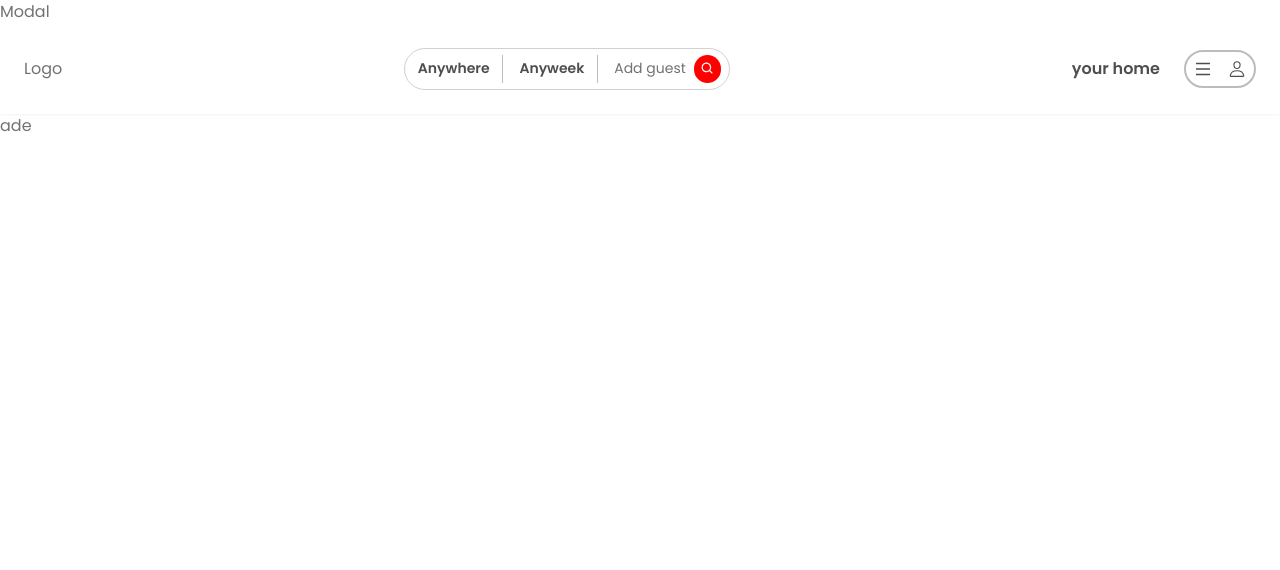
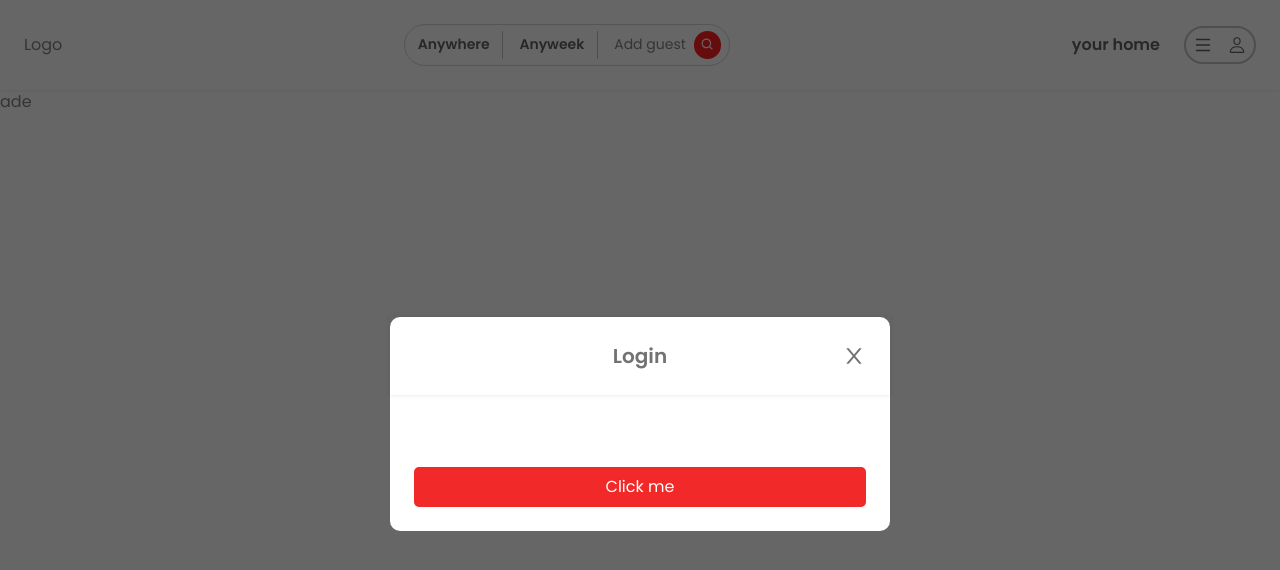
Before and after one commit to Ezeh20/listing, a Next.js app: page / in a window 1280 px wide. Shown: the top 570 px of the page. Built offline with nearby package versions, Linux system fonts and the light colour scheme.

Commit message:
btn component

```diff
--- /dev/null
+++ b/app/Components/Button/Button.module.scss
@@ -0,0 +1,28 @@
+.btn {
+    display: flex;
+    align-items: center;
+    justify-content: center;
+    width: 100%;
+    border-radius: 10px;
+}
+
+.outline {
+    background: transparent;
+    border: 1px solid #888;
+    color: #222;
+    font-weight: 500;
+}
+
+.noOutline {
+    background: rgb(241, 41, 41);
+    color: #fff;
+}
+
+.small {
+    padding: .5rem;
+    border-radius: 5px;
+}
+
+.normal {
+    padding: 1rem;
+}
--- /dev/null
+++ b/app/Components/Button/Button.tsx
@@ -0,0 +1,32 @@
+import React from "react";
+import styles from "./Button.module.scss";
+import { IconType } from "react-icons";
+
+interface ButtonProps {
+  label: string;
+  onClick: (e: React.MouseEvent<HTMLButtonElement>) => void;
+  disabled?: boolean;
+  outline?: boolean;
+  icon?: IconType;
+  small?: boolean;
+}
+const Button: React.FC<ButtonProps> = ({
+  label,
+  onClick,
+  outline,
+  icon: Icon,
+  small,
+}) => {
+
+  return (
+    <button className={`${styles.btn}
+    ${small ? `${styles.small}`:`${styles.normal}`}
+    ${outline ? `${styles.outline}` : `${styles.noOutline}`}
+    `}>
+      {Icon && <Icon />}
+      <span>{label}</span>
+    </button>
+  );
+};
+
+export default Button;
--- a/app/Components/Modal/Modal.module.scss
+++ b/app/Components/Modal/Modal.module.scss
@@ -0,0 +1,93 @@
+.modal {
+    display: flex;
+    justify-content: center;
+    align-items: center;
+    overflow-x: hidden;
+    overflow-y: auto;
+    background: #131313a5;
+    position: fixed;
+    inset: 0;
+    z-index: 50;
+
+    .modalContainer {
+        position: relative;
+        width: 100%;
+        height: 100%;
+        margin-inline: 24px;
+        margin-top: 4.5rem;
+        margin-bottom: 1.5rem;
+
+        @media screen and (min-width: 768px) {
+            width: 500px;
+            height: auto;
+        }
+
+        .modalContent {
+            height: 100%;
+            transition: all 300ms ease-in-out;
+            opacity: 0;
+            transform: translateY(100%);
+
+            .content {
+                position: relative;
+                height: 100%;
+                display: flex;
+                flex-direction: column;
+                background-color: #fff;
+                border-radius: 10px;
+
+                .head {
+                    text-align: center;
+                    display: flex;
+                    align-items: center;
+                    justify-content: center;
+                    position: relative;
+                    padding: 1.5rem;
+                    box-shadow: 0px 0px 5px 0px rgba(0, 0, 0, 0.1);
+
+                    .closeIcn {
+                        position: absolute;
+                        right: 1.5rem;
+                        font-size: 1.5rem;
+
+                        &:hover {
+                            cursor: pointer;
+                        }
+                    }
+
+                    .title {
+                        font-size: 20px;
+                        font-weight: 600;
+
+                        @media screen and (max-width:425px) {
+                            font-size: 16px;
+                        }
+                    }
+                }
+
+                .body {
+                    padding: 1.5rem;
+                }
+
+                .footer {
+                    display: flex;
+                    flex-direction: column;
+                    padding: 1.5rem;
+
+                    .footerContainer {
+                        display: flex;
+                        align-items: center;
+                        width: 100%;
+                        gap: .5rem;
+                    }
+                }
+
+            }
+        }
+
+        .modalContentAlt {
+            transform: translateY(0px);
+            opacity: 1;
+        }
+    }
+}
--- a/app/Components/Modal/Modal.tsx
+++ b/app/Components/Modal/Modal.tsx
@@ -1,14 +1,17 @@
 "use client";
 import React, { useCallback, useEffect, useState } from "react";
+import { AiOutlineClose } from "react-icons/ai";
+import styles from "./Modal.module.scss";
+import Button from "../Button/Button";
 
 interface ModalProps {
   disabled?: boolean;
   isOpen?: boolean;
   onClose: () => void;
-  onSubmit: () => void;
   title?: string;
   content?: React.ReactElement;
   footer?: React.ReactElement;
+  action: () => void;
   actionLabel: string;
   secondaryAction?: () => void;
   secondaryActionLabel?: string;
@@ -18,10 +21,10 @@ const Modal: React.FC<ModalProps> = ({
   disabled,
   isOpen,
   onClose,
-  onSubmit,
   title,
   content,
   footer,
+  action,
   actionLabel,
   secondaryAction,
   secondaryActionLabel,
@@ -45,7 +48,58 @@ const Modal: React.FC<ModalProps> = ({
       onClose();
     }, 300);
   }, [disabled, onClose]);
-  return <div>Modal</div>;
+
+  //perform an action if the action btn is clicked
+  const handleAction = useCallback(() => {
+    if (disabled) return;
+    action();
+  }, [disabled, action]);
+
+  //handle secondary action if true
+  const handleSecondaryAction = useCallback(() => {
+    if (disabled || !secondaryAction) return;
+    secondaryAction();
+  }, [disabled, secondaryAction]);
+
+  //if the modal is not open return null else continue the function flow
+  if (!isOpen) return null;
+
+  const visibleModal = () => {
+    if (showModal) {
+      return `${styles.modalContent} ${styles.modalContentAlt}`;
+    } else {
+      return `${styles.modalContent}`;
+    }
+  };
+
+  return (
+    <>
+      <div className={styles.modal}>
+        <div className={styles.modalContainer}>
+          <div className={visibleModal()}>
+            <div className={styles.content}>
+              {/* head */}
+              <div className={styles.head}>
+                <AiOutlineClose
+                  className={styles.closeIcn}
+                  onClick={handleClose}
+                />
+                <p className={styles.title}>{title}</p>
+              </div>
+              {/* body */}
+              <div className={styles.body}>{content}</div>
+              {/* footer */}
+              <div className={styles.footer}>
+                <div className={styles.footerContent}>
+                  <Button label="Click me" small />
+                </div>
+              </div>
+            </div>
+          </div>
+        </div>
+      </div>
+    </>
+  );
 };
 
 export default Modal;
--- a/app/layout.tsx
+++ b/app/layout.tsx
@@ -22,7 +22,7 @@ export default function RootLayout({
   return (
     <html lang="en">
       <body className={poppins.className}>
-        <Modal />
+        <Modal isOpen title="Login" />
         <Navbar />
         {children}
       </body>
```
